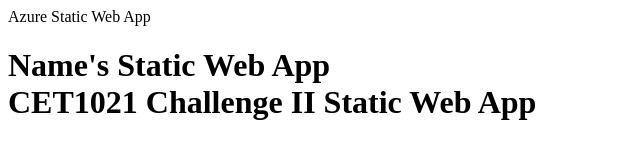
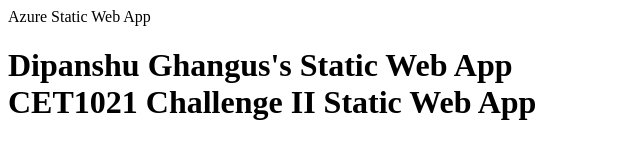
Before and after one commit to dipanshughangus/challenge2, a plain HTML site: page files/index.html in a window 1280 px wide. Shown: the whole page, without its empty margins (0-640 px from the left). Drawn offline with Linux system fonts and the light colour scheme.

Commit message:
Update index.html

```diff
--- a/files/index.html
+++ b/files/index.html
@@ -1,6 +1,6 @@
 <html>
 <head>Azure Static Web App</head>
 <body>
-<h1>Name's Static Web App<br>CET1021 Challenge II Static Web App</h1>
+<h1>Dipanshu Ghangus's Static Web App<br>CET1021 Challenge II Static Web App</h1>
 </body>
 </html>
```
